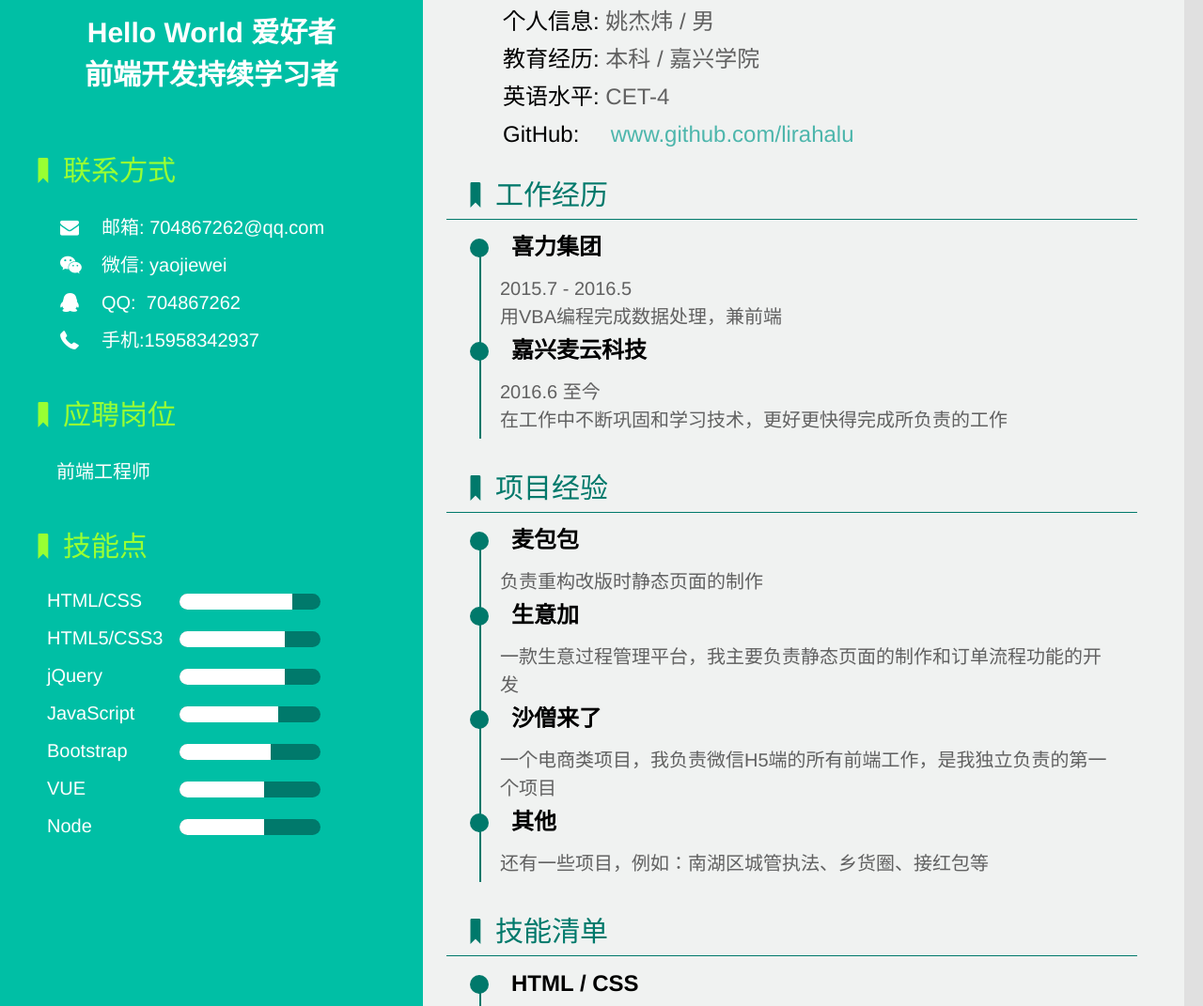
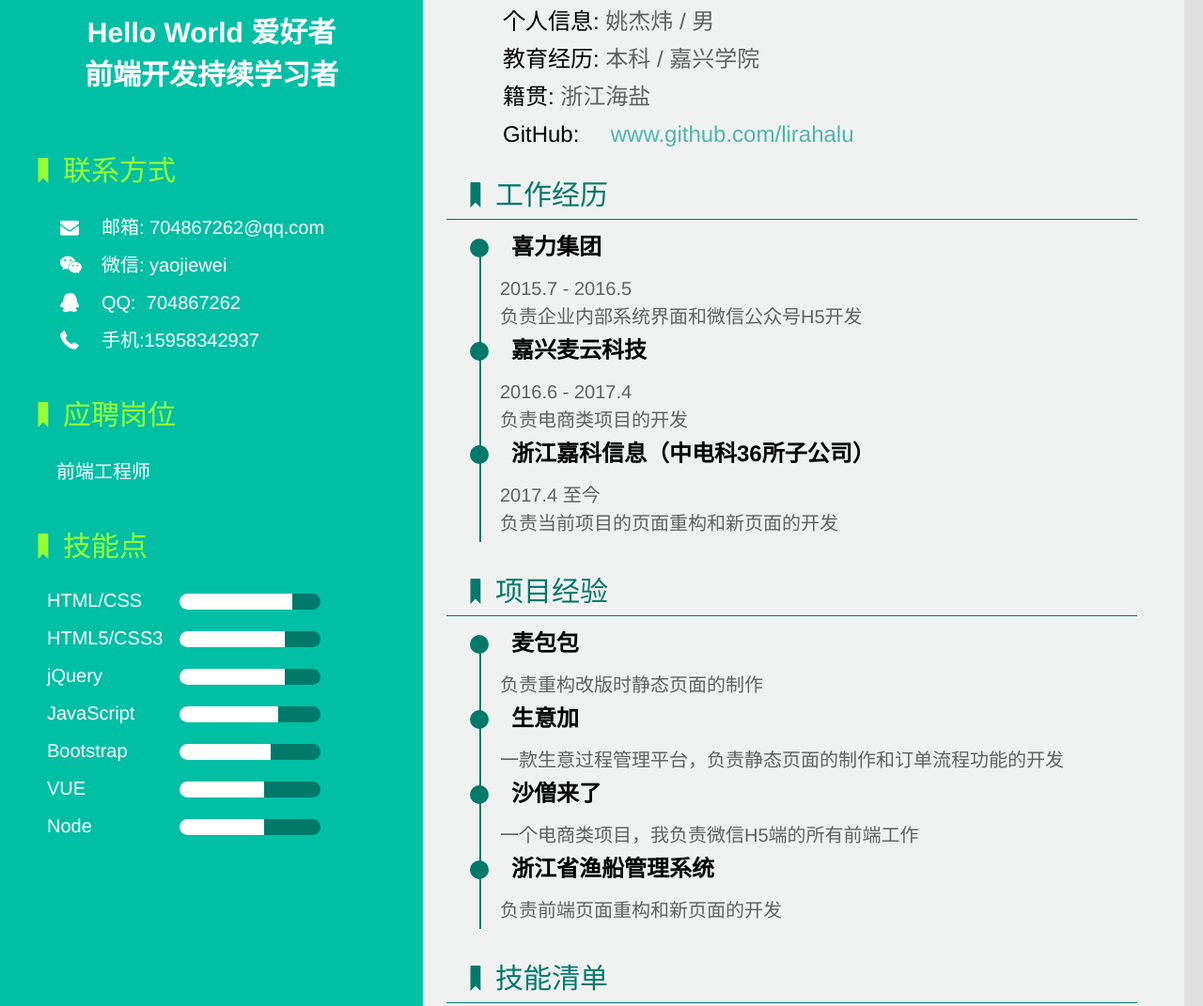
Before and after one commit to lirahalu/resume, a plain HTML site: page index.html in a window 1280 px wide. Shown: the part 113-1184 px from the top of the page at 94% size. Drawn offline with Linux system fonts and the light colour scheme.

Commit message:
update
update

```diff
--- a/index.html
+++ b/index.html
@@ -85,7 +85,7 @@
                 <dt><i class="icon-bookmark"></i>基本信息</dt>
                 <dd><span>个人信息:</span> 姚杰炜 / 男 </dd>
                 <dd><span>教育经历:</span> 本科 / 嘉兴学院 </dd>
-                <dd><span>英语水平:</span> CET-4 </dd>
+                <dd><span>籍贯:</span> 浙江海盐 </dd>
                 <dd><span>GitHub:</span> <a href="https://www.github.com/lirahalu" target="_blank">&nbsp;&nbsp;&nbsp;&nbsp;www.github.com/lirahalu</a></dd>
             </li>
             <li>
@@ -95,13 +95,19 @@
                         <div class="circle"></div>
                         <h4>喜力集团</h4>
                         <p class="dec-time">2015.7 - 2016.5</p>
-                        <p>用VBA编程完成数据处理，兼前端</p>
+                        <p>负责企业内部系统界面和微信公众号H5开发</p>
                     </li>
                     <li>
                         <div class="circle"></div>
                         <h4>嘉兴麦云科技</h4>
-                        <p class="dec-time">2016.6 至今</p>
-                        <p>在工作中不断巩固和学习技术，更好更快得完成所负责的工作</p>
+                        <p class="dec-time">2016.6 - 2017.4</p>
+                        <p>负责电商类项目的开发</p>
+                    </li>
+                    <li>
+                        <div class="circle"></div>
+                        <h4>浙江嘉科信息（中电科36所子公司）</h4>
+                        <p class="dec-time">2017.4 至今</p>
+                        <p>负责当前项目的页面重构和新页面的开发</p>
                     </li>
                 </ul>
             </li>
@@ -116,17 +122,17 @@
                     <li>
                         <div class="circle"></div>
                         <h4>生意加</h4>
-                        <p>一款生意过程管理平台，我主要负责静态页面的制作和订单流程功能的开发</p>
+                        <p>一款生意过程管理平台，负责静态页面的制作和订单流程功能的开发</p>
                     </li>
                     <li>
                         <div class="circle"></div>
                         <h4>沙僧来了</h4>
-                        <p>一个电商类项目，我负责微信H5端的所有前端工作，是我独立负责的第一个项目</p>
+                        <p>一个电商类项目，我负责微信H5端的所有前端工作</p>
                     </li>
                     <li>
                         <div class="circle"></div>
-                        <h4>其他</h4>
-                        <p>还有一些项目，例如：南湖区城管执法、乡货圈、接红包等</p>
+                        <h4>浙江省渔船管理系统</h4>
+                        <p>负责前端页面重构和新页面的开发</p>
                     </li>
                 </ul>
             </li>
@@ -145,7 +151,6 @@
                         <div class="circle"></div>
                         <h4>JavaScript</h4>
                         <p>熟悉 jQuery 框架</p>
-                        <p>熟悉原生Javascript，能脱离jQuery等类库编码</p>
                         <p>熟悉AJAX、前后端的相互流程、JSON 数据格式</p>
                         <p>了解模块化、面向对象的方式编程</p>
                         <p>熟悉 Vue.js、Node.js 的使用</p>
```
Also changed, not shown: 1 other file.
